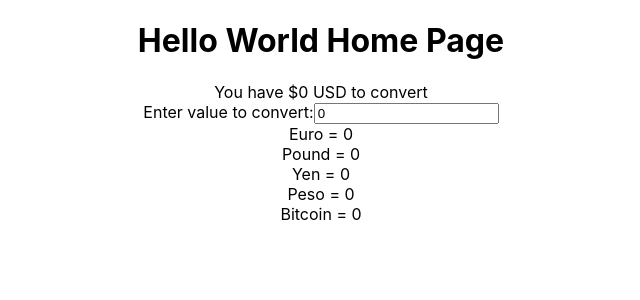
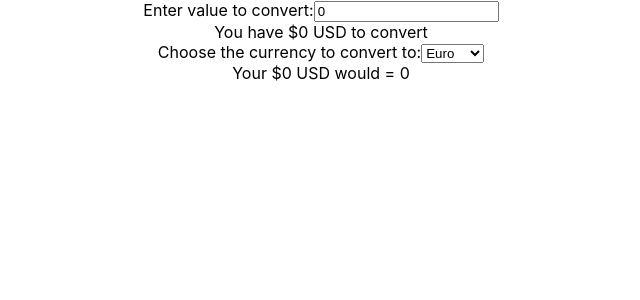
Before and after one commit to RobMorison/Currency_Calculator, a React (Create React App) app in the folder currency_calculator/: page / in a window 1280 px wide. Shown: the top 300 px of the page, without its empty margins (319-959 px from the left). Built offline with nearby package versions, Linux system fonts and the light colour scheme.

Commit message:
Created currency component to hold array of all items + created select map option to select which currency user wants to convert into

```diff
--- /dev/null
+++ b/currency_calculator/src/components/currency.jsx
@@ -0,0 +1,25 @@
+const currency =[
+    {
+        name: 'Euro',
+        conversion: 0.92711
+    },
+    {
+        name: 'Pound',
+        conversion: 0.80551
+    },
+    {
+        name: 'Yen',
+        conversion: 138.567
+    },
+    {
+        name: 'Peso',
+        conversion: 17.9312
+    },
+    {
+        name: 'Bitcoin',
+        conversion: 0.00004
+    }
+]
+
+
+export default currency;
--- a/currency_calculator/src/pages/HomePage.js
+++ b/currency_calculator/src/pages/HomePage.js
@@ -1,11 +1,15 @@
 import React from 'react';
-import { useState, useEffect } from 'react'
+import { useState, useEffect } from 'react';
+import currency from './../components/currency'
 
 const HomePage = () => {
 
     const [value, setValue] = useState(0)
+    const [new_value, setNew_Value] = useState([])
 
     console.log(value)
+    console.log(currency)
+    console.log(new_value)
 
     function handleSubmit(event){
         event.preventDefault();
@@ -13,31 +17,24 @@ const HomePage = () => {
 
     return (
         <>
-        <h1>Hello World Home Page</h1>
-        <div>
-            You have ${value} USD to convert
-        </div>
         <form>
             <label>Enter value to convert:
                 <input type='integer' value={value} onChange={(event) =>setValue(event.target.value)}></input>
             </label>
             {/* <button onClick={handleSubmit}>Convert</button> */}
+        <div>
+            You have ${value} USD to convert
+        </div>
         </form>
-        <div>
-            Euro = {value * 0.92711}
-        </div>
-        <div>
-            Pound = {value * 0.80551}
-        </div>
-        <div>
-            Yen = {value * 138.567}
-        </div>
-        <div>
-            Peso = {value * 17.9312}
-        </div>
-        <div>
-            Bitcoin = {value * 0.00004}
-        </div>
+        <label> Choose the currency to convert to:
+            <select onChange={(event) => setNew_Value(event.target.value)}>{currency.map((el, index) => {
+                return(
+                    <option key={index} value={el.conversion}>{el.name}</option>
+                )
+            })}
+            </select>
+        </label>
+        <div> Your ${value} USD would = {value * new_value}</div>
         </>
 
      );
```
